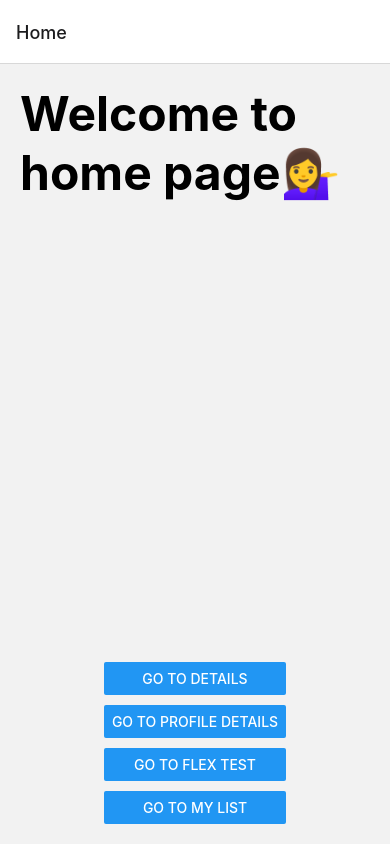
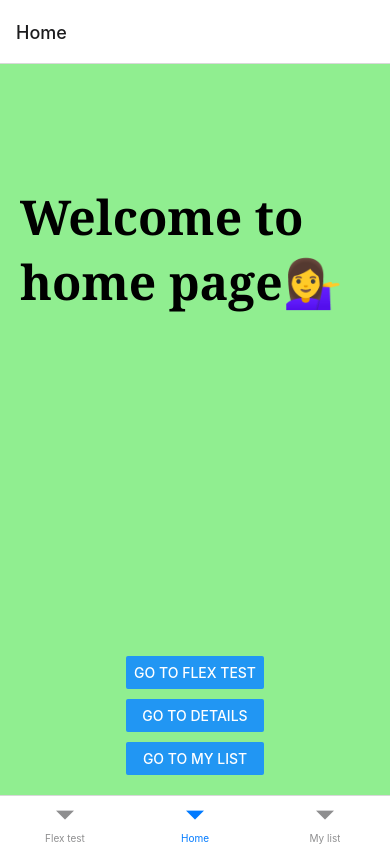
Before and after one commit to viktormashyka/itc-training, a React Native app: screen /Home in a window 390 px wide. Built offline with nearby package versions, Linux system fonts and the light colour scheme.

Commit message:
created tab bar

```diff
--- a/App.tsx
+++ b/App.tsx
@@ -1,20 +1,23 @@
 import React from 'react';
 import {NavigationContainer} from '@react-navigation/native';
-import {createNativeStackNavigator} from '@react-navigation/native-stack';
+// import {createNativeStackNavigator} from '@react-navigation/native-stack';
 
-import HomeScreen from './screens/HomeScreen/HomeScreen';
-import DetailsScreen from './screens/DetailsScreen/DetailsScreen';
-import FlexTestScreen from './screens/FlexTestScreen/FlexTestScreen';
-import MyListScreen from './screens/MyListScreen/MyListScreen';
-import ProfileDetailsScreen from './screens/ProfileDetailsScreen/ProfileDetailsScreen';
-import ListItemScreen from './screens/ListItemScreen/ListItemScreen';
+import Navigation from './navigate';
 
-const Stack = createNativeStackNavigator();
+// import HomeScreen from './screens/HomeScreen/HomeScreen';
+// import DetailsScreen from './screens/DetailsScreen/DetailsScreen';
+// import FlexTestScreen from './screens/FlexTestScreen/FlexTestScreen';
+// import MyListScreen from './screens/MyListScreen/MyListScreen';
+// import ProfileDetailsScreen from './screens/ProfileDetailsScreen/ProfileDetailsScreen';
+// import ListItemScreen from './screens/ListItemScreen/ListItemScreen';
+
+// const Stack = createNativeStackNavigator();
 
 function App() {
   return (
     <NavigationContainer>
-      <Stack.Navigator>
+      <Navigation />
+      {/* <Stack.Navigator>
         <Stack.Screen
           name="Home"
           component={HomeScreen}
@@ -26,26 +29,26 @@ function App() {
           options={{title: 'Details'}}
         />
         <Stack.Screen
-          name="ProfileDetails"
+          name="Profile details"
           component={ProfileDetailsScreen}
-          options={{title: 'ProfileDetails'}}
+          options={{title: 'Profile details'}}
         />
         <Stack.Screen
-          name="FlexTest"
+          name="Flex test"
           component={FlexTestScreen}
-          options={{title: 'FlexTest'}}
+          options={{title: 'Flex test'}}
         />
         <Stack.Screen
-          name="MyList"
+          name="My list"
           component={MyListScreen}
-          options={{title: 'MyList'}}
+          options={{title: 'My list'}}
         />
         <Stack.Screen
-          name="ListItem"
+          name="List item"
           component={ListItemScreen}
-          options={{title: 'ListItem'}}
+          options={{title: 'User data'}}
         />
-      </Stack.Navigator>
+      </Stack.Navigator> */}
     </NavigationContainer>
   );
 }
--- /dev/null
+++ b/navigate/index.js
@@ -0,0 +1,128 @@
+import React from 'react';
+// import {NavigationContainer} from '@react-navigation/native';
+import {createNativeStackNavigator} from '@react-navigation/native-stack';
+import {createBottomTabNavigator} from '@react-navigation/bottom-tabs';
+
+import HomeScreen from '../screens/HomeScreen/HomeScreen';
+import DetailsScreen from '../screens/DetailsScreen/DetailsScreen';
+import FlexTestScreen from '../screens/FlexTestScreen/FlexTestScreen';
+import MyListScreen from '../screens/MyListScreen/MyListScreen';
+import ProfileDetailsScreen from '../screens/ProfileDetailsScreen/ProfileDetailsScreen';
+import ListItemScreen from '../screens/ListItemScreen/ListItemScreen';
+
+const Stack = createNativeStackNavigator();
+const Tab = createBottomTabNavigator();
+
+const isUserLoggedIn = true;
+
+const Navigation = () => {
+  const getHomeStack = () => {
+    return (
+      <Stack.Group>
+        {/* <Stack.Screen
+          name="Home"
+          component={HomeScreen}
+          options={{title: 'Home'}}
+        /> */}
+        <Stack.Screen
+          name="Details"
+          component={DetailsScreen}
+          options={{title: 'Details'}}
+        />
+        <Stack.Screen
+          name="Profile details"
+          component={ProfileDetailsScreen}
+          options={{title: 'Profile details'}}
+        />
+        {/* <Stack.Screen
+          name="Flex test"
+          component={FlexTestScreen}
+          options={{title: 'Flex test'}}
+        />
+        <Stack.Screen
+          name="My list"
+          component={MyListScreen}
+          options={{title: 'My list'}}
+        />
+        <Stack.Screen
+          name="List item"
+          component={ListItemScreen}
+          options={{title: 'User data'}}
+        /> */}
+      </Stack.Group>
+    );
+  };
+
+  const getAuthStack = () => {
+    return (
+      <Stack.Group>
+        {/* <Stack.Screen
+          name="Home"
+          component={HomeScreen}
+          options={{title: 'Home'}}
+        />
+        <Stack.Screen
+          name="Details"
+          component={DetailsScreen}
+          options={{title: 'Details'}}
+        />
+        <Stack.Screen
+          name="Profile details"
+          component={ProfileDetailsScreen}
+          options={{title: 'Profile details'}}
+        /> */}
+        {/* <Stack.Screen
+          name="Flex test"
+          component={FlexTestScreen}
+          options={{title: 'Flex test'}}
+        /> */}
+        <Stack.Screen
+          name="My list"
+          component={MyListScreen}
+          options={{title: 'My list'}}
+        />
+        <Stack.Screen
+          name="List item"
+          component={ListItemScreen}
+          options={{title: 'User data'}}
+        />
+      </Stack.Group>
+    );
+  };
+
+  const renderModal = () => {};
+
+  const renderFlatList = () => {};
+
+  const getTabNavigator = () => {
+    return (
+      <Tab.Navigator>
+        <Tab.Screen
+          name="Flex test"
+          component={FlexTestScreen}
+          options={{tabBarLabel: 'Flex test'}}
+        />
+        <Tab.Screen
+          name="Home"
+          component={HomeScreen}
+          options={{title: 'Home'}}
+        />
+        <Tab.Screen
+          name="My list"
+          component={MyListScreen}
+          options={{title: 'My list'}}
+        />
+      </Tab.Navigator>
+    );
+  };
+
+  //   return (
+  //     <Stack.Navigator>
+  //       {isUserLoggedIn ? getAuthStack() : getHomeStack()}
+  //     </Stack.Navigator>
+  //   );
+
+  return getTabNavigator();
+};
+
+export default Navigation;
--- a/package.json
+++ b/package.json
@@ -10,6 +10,7 @@
     "test": "jest"
   },
   "dependencies": {
+    "@react-navigation/bottom-tabs": "^6.5.7",
     "@react-navigation/native": "^6.1.6",
     "@react-navigation/native-stack": "^6.9.12",
     "prop-types": "^15.8.1",
--- a/screens/DetailsScreen/DetailsScreen.js
+++ b/screens/DetailsScreen/DetailsScreen.js
@@ -37,7 +37,7 @@ function DetailsScreen({navigation}) {
         <TouchableOpacity
           style={styles.button}
           onPress={() => {
-            navigation.navigate('ProfileDetails', {
+            navigation.navigate('Profile details', {
               inputFirstName,
               inputLastName,
               inputAge,
--- a/screens/HomeScreen/HomeScreen.js
+++ b/screens/HomeScreen/HomeScreen.js
@@ -4,33 +4,27 @@ import {View, Text, Button, StyleSheet} from 'react-native';
 function HomeScreen({navigation}) {
   return (
     <View style={styles.container}>
-      <Text style={styles.title}>
-        Welcome to home page
-        <Text role="img" aria-label="Greeting icon">
-          💁‍♀️
+      <View style={{marginTop: 100}}>
+        <Text style={styles.title}>
+          Welcome to home page
+          <Text role="img" aria-label="Greeting icon">
+            💁‍♀️
+          </Text>
         </Text>
-      </Text>
+      </View>
       <View style={styles.buttonContainer}>
+        <Button
+          title="Go to Flex test"
+          onPress={() => navigation.navigate('Flex test')}
+        />
         <Button
           title="Go to Details"
           onPress={() => navigation.navigate('Details')}
         />
         <Button
-          title="Go to Profile details"
-          onPress={() => navigation.navigate('ProfileDetails')}
+          title="Go to My list"
+          onPress={() => navigation.navigate('My list')}
         />
-        <Button
-          title="Go to Flex test"
-          onPress={() => navigation.navigate('FlexTest')}
-        />
-        <Button
-          title="Go to My list"
-          onPress={() => navigation.navigate('MyList')}
-        />
-        {/* <Button
-          title="Go to List item"
-          onPress={() => navigation.navigate('ListItem')}
-        /> */}
       </View>
     </View>
   );
@@ -43,11 +37,13 @@ const styles = StyleSheet.create({
     alignItems: 'center',
     justifyContent: 'center',
     gap: 10,
+    backgroundColor: 'lightgreen',
   },
   buttonContainer: {flex: 1, gap: 10, justifyContent: 'flex-end'},
   title: {
     fontSize: 48,
     fontWeight: 'bold',
+    fontFamily: 'Georgia',
   },
 });
 
--- a/screens/ListItemScreen/ListItemScreen.js
+++ b/screens/ListItemScreen/ListItemScreen.js
@@ -7,9 +7,16 @@ function ListItemScreen(props) {
 
   return (
     <View style={styles.container}>
-      <Text style={styles.text}>Name: {data?.name}</Text>
-      <Text style={styles.text}>Language: {data?.language}</Text>
-      <Text style={styles.text}>Place: {data?.place}</Text>
+      <Text style={styles.labelText}>User data:</Text>
+      <View style={styles.textContainer}>
+        <Text style={styles.text}>Name: {data?.name}</Text>
+      </View>
+      <View style={styles.textContainer}>
+        <Text style={styles.text}>Language: {data?.language}</Text>
+      </View>
+      <View style={styles.textContainer}>
+        <Text style={styles.text}>Place: {data?.place}</Text>
+      </View>
       <View style={styles.buttonContainer}>
         <Button
           title="Go to Home"
@@ -17,12 +24,12 @@ function ListItemScreen(props) {
             props.navigation.navigate('Home');
           }}
         />
-        <Button
+        {/* <Button
           title="Go to My list"
           onPress={() => {
             props.navigation.navigate('MyList');
           }}
-        />
+        /> */}
       </View>
     </View>
   );
@@ -46,11 +53,32 @@ const styles = StyleSheet.create({
     padding: 20,
     alignItems: 'center',
     justifyContent: 'center',
+    gap: 10,
+    backgroundColor: 'lightgreen',
   },
   buttonContainer: {flex: 1, gap: 10, justifyContent: 'flex-end'},
+  labelText: {
+    fontSize: 24,
+    fontWeight: 'bold',
+    textAlign: 'center',
+    fontFamily: 'Georgia',
+  },
   text: {
     fontSize: 16,
     fontWeight: 'bold',
+    fontFamily: 'Georgia',
+  },
+  textContainer: {
+    justifyContent: 'center',
+    alignItems: 'flex-start',
+    borderColor: 'lightblue',
+    borderRadius: 4,
+    borderWidth: 5,
+    width: 300,
+    height: 50,
+    paddingVertical: 5,
+    paddingHorizontal: 10,
+    backgroundColor: 'lightblue',
   },
 });
 
--- a/screens/MyListScreen/MyListScreen.js
+++ b/screens/MyListScreen/MyListScreen.js
@@ -1,4 +1,4 @@
-import React, {useState} from 'react';
+import React, {useState, useEffect} from 'react';
 import {
   View,
   Button,
@@ -8,15 +8,17 @@ import {
   FlatList,
   TextInput,
   Dimensions,
+  Modal,
+  Pressable,
 } from 'react-native';
 
 const windowWidth = Dimensions.get('window').width;
 
 const data = [
-  {name: 'Edward', language: 'English', place: 'Uk'},
+  {name: 'Edward', language: 'English', place: 'England'},
   {name: 'Viktor', language: 'Ukrainian', place: 'Scotland'},
   {name: 'Anusha', language: 'Hindi', place: 'India'},
-  {name: 'Lakshmi', language: 'Tamil', place: 'India'},
+  {name: 'Lakshmiravali', language: 'Tamil', place: 'India'},
 ];
 
 function MyListScreen({navigation}) {
@@ -24,12 +26,17 @@ function MyListScreen({navigation}) {
   const [userName, setUserName] = useState('');
   const [userLanguage, setUserLanguage] = useState('');
   const [userPlace, setUserPlace] = useState('');
+  const [modalVisible, setModalVible] = useState(false);
+
+  useEffect(() => {
+    console.log('navigation: ', navigation);
+  }, [navigation]);
 
   const renderCellItem = ({item, index}) => {
     return (
       <TouchableOpacity
         style={styles.renderItem}
-        onPress={() => navigation.navigate('ListItem', {data: item})}>
+        onPress={() => navigation.navigate('List item', {data: item})}>
         <Text style={styles.text}>{item.name}</Text>
       </TouchableOpacity>
     );
@@ -115,6 +122,30 @@ function MyListScreen({navigation}) {
           />
         </View>
         {userInputView()}
+        <Modal
+          animationType="slide"
+          transparent={true}
+          visible={modalVisible}
+          onRequestClose={() => {
+            Alert.alert('Modal has been closed.');
+            setModalVisible(!modalVisible);
+          }}>
+          <View style={styles.centeredView}>
+            <View style={styles.modalView}>
+              <Text style={styles.modalText}>Hello World!</Text>
+              <Pressable
+                style={[styles.button, styles.buttonClose]}
+                onPress={() => setModalVisible(!modalVisible)}>
+                <Text style={styles.textStyle}>Hide Modal</Text>
+              </Pressable>
+            </View>
+          </View>
+        </Modal>
+        <Pressable
+          style={[styles.button, styles.buttonOpen]}
+          onPress={() => setModalVisible(true)}>
+          <Text style={styles.textStyle}>Show Modal</Text>
+        </Pressable>
       </View>
       <Button title="Go to Home" onPress={() => navigation.navigate('Home')} />
     </View>
@@ -124,14 +155,21 @@ function MyListScreen({navigation}) {
 const styles = StyleSheet.create({
   container: {
     flex: 1,
-    padding: 20,
     alignItems: 'center',
     justifyContent: 'center',
+    backgroundColor: 'lightgreen',
   },
-  outputContainer: {flex: 1, gap: 10, backgroundColor: '#F5F5F2'},
+  outputContainer: {
+    flex: 1,
+    gap: 10,
+    // backgroundColor: '#F5F5F2',
+    backgroundColor: 'lightgreen',
+    paddingHorizontal: 40,
+  },
   inputContainer: {
     flex: 1,
     gap: 10,
+    backgroundColor: 'lightgreen',
   },
   inputField: {
     borderRadius: 4,
@@ -142,6 +180,7 @@ const styles = StyleSheet.create({
   },
   button: {
     backgroundColor: 'blue',
+    // backgroundColor: 'green',
     paddingVertical: 12,
     paddingHorizontal: 24,
     borderRadius: 4,
@@ -152,19 +191,63 @@ const styles = StyleSheet.create({
     fontWeight: 'bold',
     fontSize: 16,
     textAlign: 'center',
+    fontFamily: 'Georgia',
   },
   labelText: {
     fontSize: 24,
     fontWeight: 'bold',
     textAlign: 'center',
+    fontFamily: 'Georgia',
   },
-  text: {fontSize: 16, fontWeight: 'bold'},
+  text: {fontSize: 16, fontWeight: 'bold', fontFamily: 'Georgia'},
   renderItem: {
     height: 40,
     width: windowWidth,
     borderBottomWidth: 0.5,
   },
   listEmpty: {height: 50, justifyContent: 'center', alignItems: 'center'},
+
+  centeredView: {
+    flex: 1,
+    justifyContent: 'center',
+    alignItems: 'center',
+    marginTop: 22,
+  },
+  modalView: {
+    margin: 20,
+    backgroundColor: 'white',
+    borderRadius: 20,
+    padding: 35,
+    alignItems: 'center',
+    shadowColor: '#000',
+    shadowOffset: {
+      width: 0,
+      height: 2,
+    },
+    shadowOpacity: 0.25,
+    shadowRadius: 4,
+    elevation: 5,
+  },
+  // button: {
+  //   borderRadius: 20,
+  //   padding: 10,
+  //   elevation: 2,
+  // },
+  buttonOpen: {
+    backgroundColor: '#F194FF',
+  },
+  buttonClose: {
+    backgroundColor: '#2196F3',
+  },
+  textStyle: {
+    color: 'white',
+    fontWeight: 'bold',
+    textAlign: 'center',
+  },
+  modalText: {
+    marginBottom: 15,
+    textAlign: 'center',
+  },
 });
 
 export default MyListScreen;
--- a/screens/ProfileDetailsScreen/ProfileDetailsScreen.js
+++ b/screens/ProfileDetailsScreen/ProfileDetailsScreen.js
@@ -18,12 +18,6 @@ function ProfileDetailsScreen({navigation, route}) {
           title="Go to Home"
           onPress={() => {
             navigation.navigate('Home');
-          }}
-        />
-        <Button
-          title="Go to Details"
-          onPress={() => {
-            navigation.navigate('Details');
           }}
         />
       </View>
```
Also changed, not shown: 1 other file (tests, documents, lock files or other folders).
